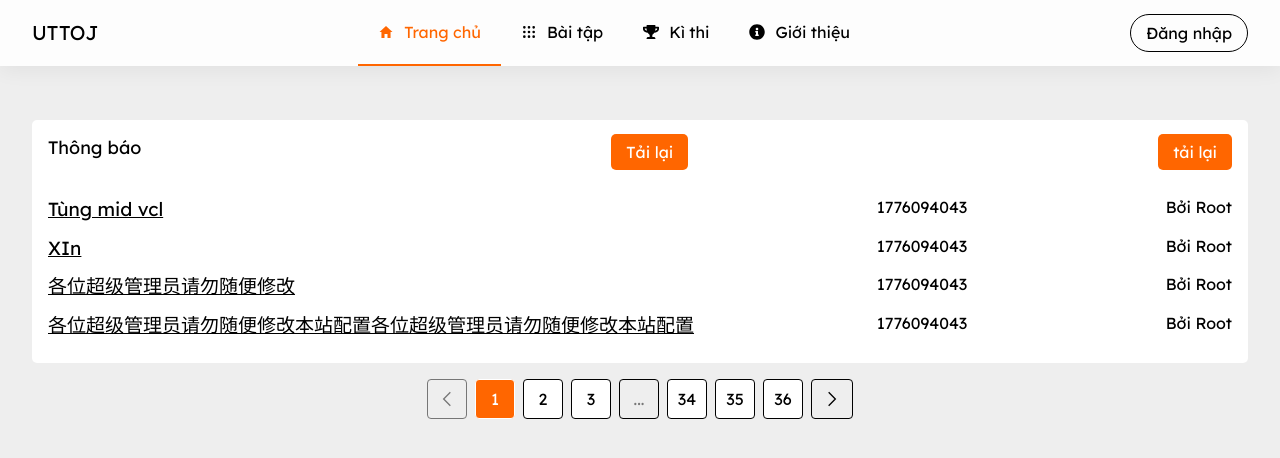
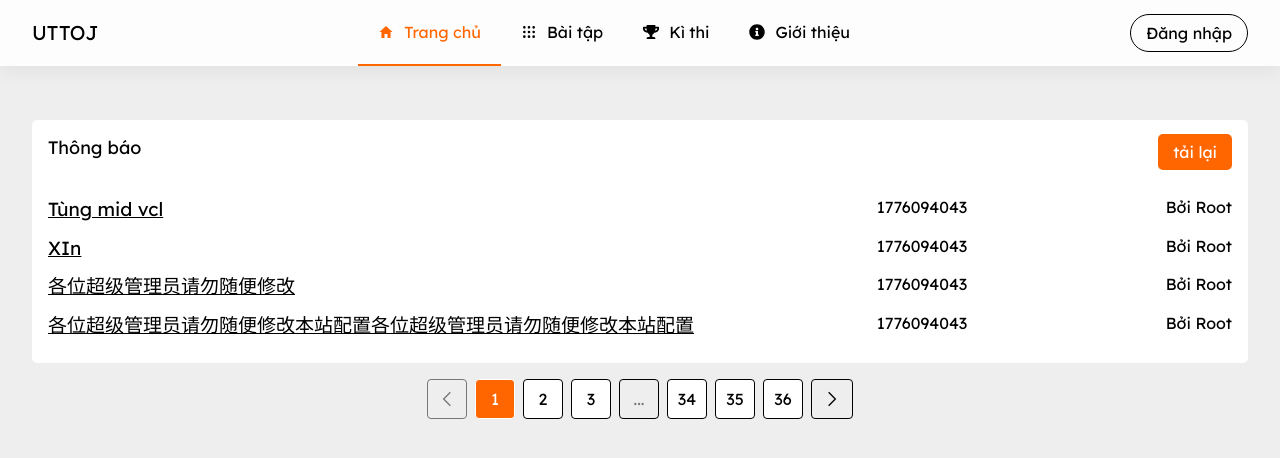
Before and after one commit to duy2kzcuber/Online-judge-fe, a Next.js app: page / in a window 1280 px wide. Shown: the top 458 px of the page. Built offline with nearby package versions, Linux system fonts and the light colour scheme.

Commit message:
delete duplicate button on home page

```diff
--- a/src/app/(pages)/(student)/(home)/page.tsx
+++ b/src/app/(pages)/(student)/(home)/page.tsx
@@ -52,7 +52,6 @@ export default function Home() {
           {/* Box header */}
           <div className="flex justify-between">
             <div className="text-[18px] text-center items-center justify-center">Thông báo</div>
-            <button className="bg-oj-orange px-[15px] py-[6px] text-oj-white rounded-[5px] hover:bg-[#f5965b]">Tải lại</button>
             <Button displayContent="tải lại" onButtonClick={handleRefresh}/>
           </div>
           {/* Box content: display list of posts */}
```
